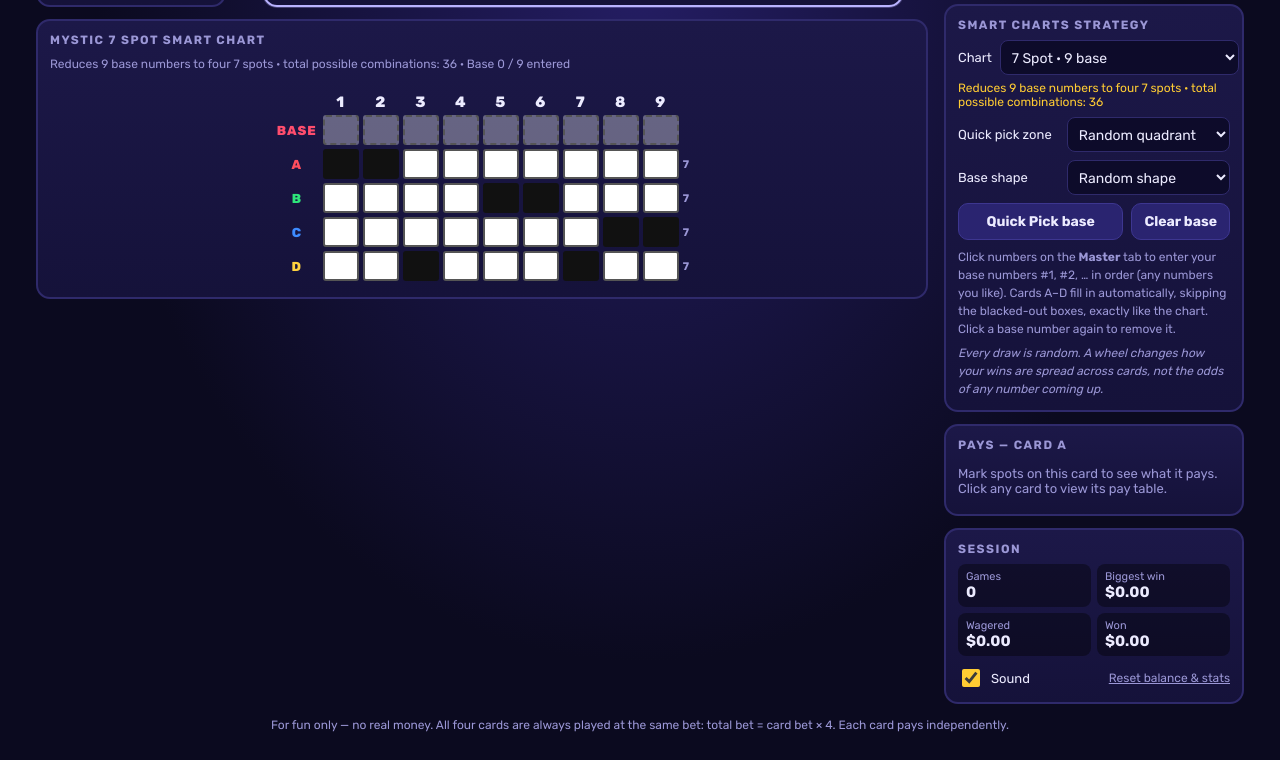
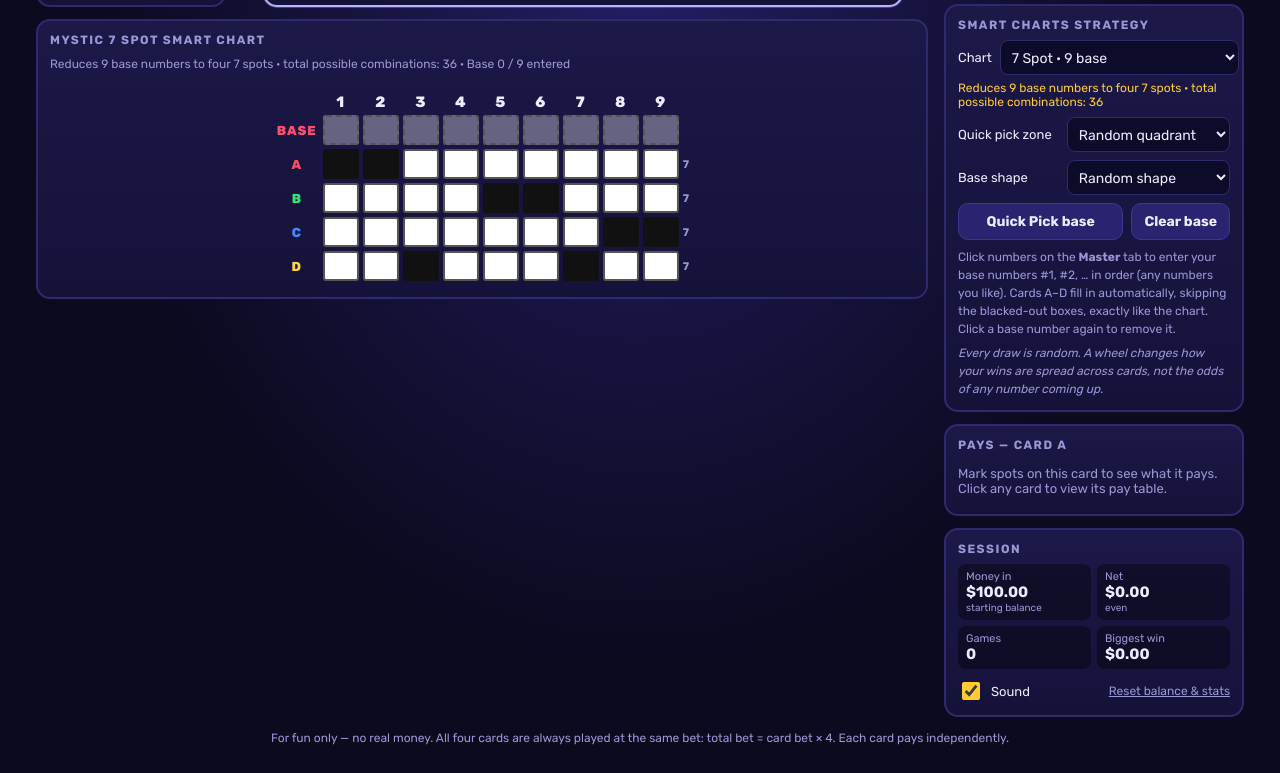
Before and after one commit to nowegian/4CardKeno, a plain HTML site: page index.html in a window 1280 px wide. Shown: the part 817-1590 px from the top of the page. Drawn offline with Linux system fonts and the light colour scheme.

Commit message:
Session box: show Money in and Net instead of Wagered/Won
Money in = starting $100 plus every top-up; Net = balance minus money
in (green when ahead, red when behind). Older saves get their money-in
worked out from balance, amount bet and amount won.

Co-Authored-By: Claude Opus 5.5 <noreply@anthropic.com>
Claude-Session: https://claude.ai/code/session_01JWbcA1ebXpk7xwka2tqfSN

```diff
--- a/index.html
+++ b/index.html
@@ -206,6 +206,8 @@
   @keyframes wlin{from{transform:translateX(-20px);opacity:0}to{transform:none;opacity:1}}
   @media (max-width:760px){.boardrow{grid-template-columns:1fr}.winlog{order:2;margin-top:0}.wl{min-height:0;grid-template-rows:none}}
   #denomRow{display:grid;grid-template-columns:repeat(3,1fr);gap:6px}
+  .stats em{display:block;font-style:normal;font-size:10px;color:var(--muted);margin-top:1px}
+  #sNet.up{color:var(--green)} #sNet.down{color:var(--red)}
   aside{display:flex;flex-direction:column;gap:12px}
   .panel{background:linear-gradient(180deg,var(--panel),var(--bg2));border:2px solid var(--line);border-radius:14px;padding:12px}
   .panel h3{margin:0 0 8px;font-size:12px;letter-spacing:1.5px;text-transform:uppercase;color:var(--muted);font-weight:700}
@@ -349,10 +351,10 @@
       <div class="panel">
         <h3>Session</h3>
         <div class="stats">
+          <div><span>Money in</span><b id="sIn">$0.00</b><em id="sInNote"></em></div>
+          <div><span>Net</span><b id="sNet">$0.00</b><em id="sNetNote"></em></div>
           <div><span>Games</span><b id="sGames">0</b></div>
           <div><span>Biggest win</span><b id="sBest">0</b></div>
-          <div><span>Wagered</span><b id="sBet">0</b></div>
-          <div><span>Won</span><b id="sWon">0</b></div>
         </div>
         <div class="row" style="margin-top:10px;justify-content:space-between">
           <label class="chk" style="font-size:13px"><input type="checkbox" id="sound" checked> Sound</label>
@@ -395,7 +397,7 @@
 
   const S = {
     credits: store.get('cents', START),
-    stats: store.get('stats_usd', {games:0,bet:0,won:0,best:0}),
+    stats: store.get('stats_usd', {games:0,bet:0,won:0,best:0,buyin:START}),
     denom: store.get('denom', 25), mult: store.get('mult', 1),
     speed: store.get('speed', 'Normal'),
     wins: store.get('wins', []), sync: false, paused: false, master: true, strategy: null, focus: 0, playing: false, autoLeft: 0, lastWin: 0,
@@ -404,6 +406,8 @@
   };
   if (!(S.speed in SPEEDS)) S.speed = 'Normal';
   if (!(S.credits > 0)) S.credits = START;
+  // Money in = starting $100 + every top-up. Older saves didn't track it, so work it out: balance = money in − bet + won
+  if (!(S.stats.buyin > 0)) S.stats.buyin = Math.max(START, Math.round((S.credits + S.stats.bet - S.stats.won) / 10000) * 10000);
   if (!DENOMS.includes(S.denom)) S.denom = 25;
   if (!(S.mult >= 1 && S.mult <= 4)) S.mult = 1;
   // One bet for every card: denomination × credits per card (in cents)
@@ -862,8 +866,12 @@
       ? 'Marks you make on any card are copied to all four.'
       : 'Each card has its own numbers. Click a card to select it for Quick Pick and Clear.';
     $('sGames').textContent = S.stats.games.toLocaleString();
-    $('sBet').textContent = money(S.stats.bet);
-    $('sWon').textContent = money(S.stats.won);
+    const inn = S.stats.buyin, added = inn - START, net = S.credits - inn;
+    $('sIn').textContent = money(inn);
+    $('sInNote').textContent = added > 0 ? `started ${money(START)} + ${money(added)} added` : `starting balance`;
+    $('sNet').textContent = (net > 0 ? '+' : net < 0 ? '−' : '') + money(Math.abs(net));
+    $('sNet').className = net > 0 ? 'up' : net < 0 ? 'down' : '';
+    $('sNetNote').textContent = net > 0 ? 'ahead of money in' : net < 0 ? 'behind money in' : 'even';
     $('sBest').textContent = money(S.stats.best);
   };
 
@@ -1192,14 +1200,14 @@
   });
   $('addBtn').addEventListener('click', () => {
     if (S.playing) return;
-    S.credits += 10000; store.set('cents', S.credits);
+    S.credits += 10000; S.stats.buyin += 10000; store.set('cents', S.credits); store.set('stats_usd', S.stats);
     [660, 880].forEach((f, i) => setTimeout(() => beep(f, 0.08, 'triangle', 0.06), i * 70));
     const m = $('credits').parentElement; m.classList.remove('pop'); void m.offsetWidth; m.classList.add('pop');
     say(`Added $100.00 — balance ${money(S.credits)}.`); render();
   });
   $('resetBtn').addEventListener('click', () => {
     if (S.playing || S.autoLeft) return;
-    S.credits = START; S.stats = {games:0,bet:0,won:0,best:0}; S.wins = []; store.set('wins', S.wins);
+    S.credits = START; S.stats = {games:0,bet:0,won:0,best:0,buyin:START}; S.wins = []; store.set('wins', S.wins);
     store.set('cents', S.credits); store.set('stats_usd', S.stats);
     clearResults(); say(`Balance reset to ${money(START)}.`); render();
   });
```
